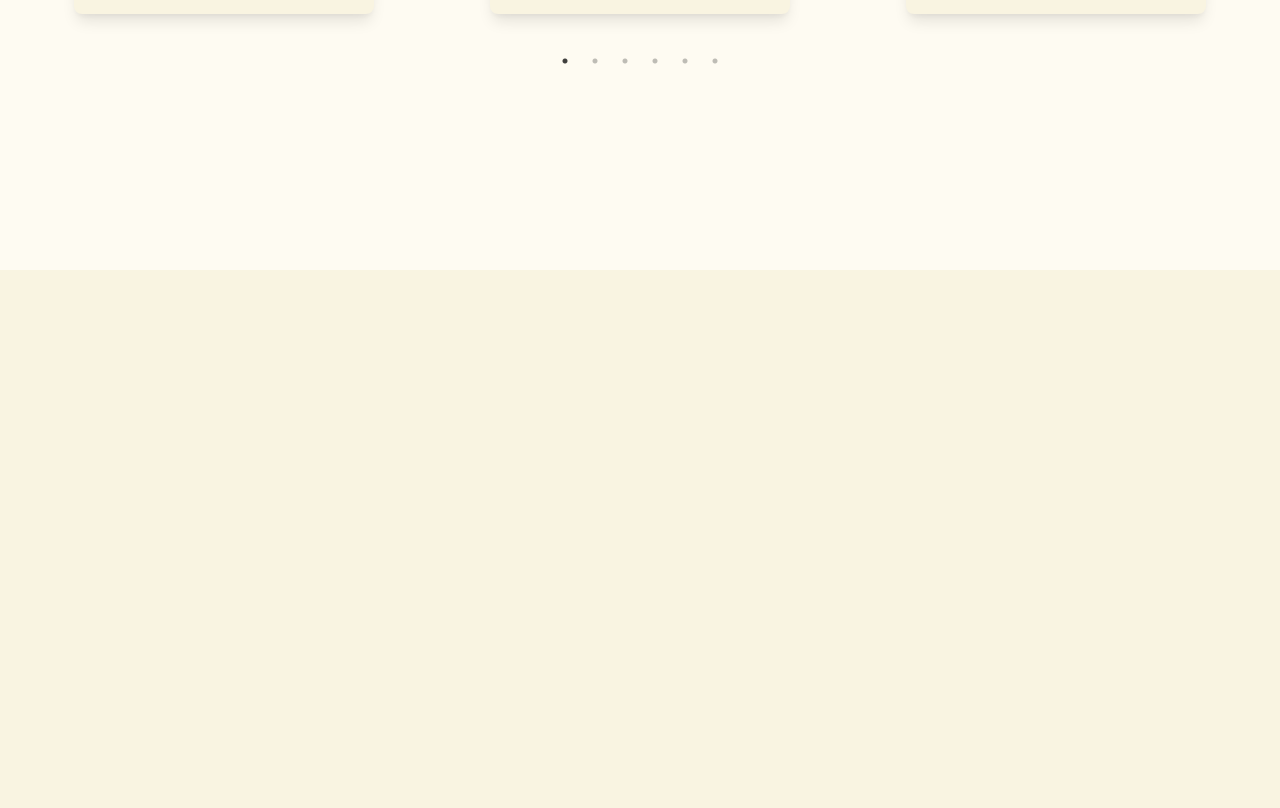
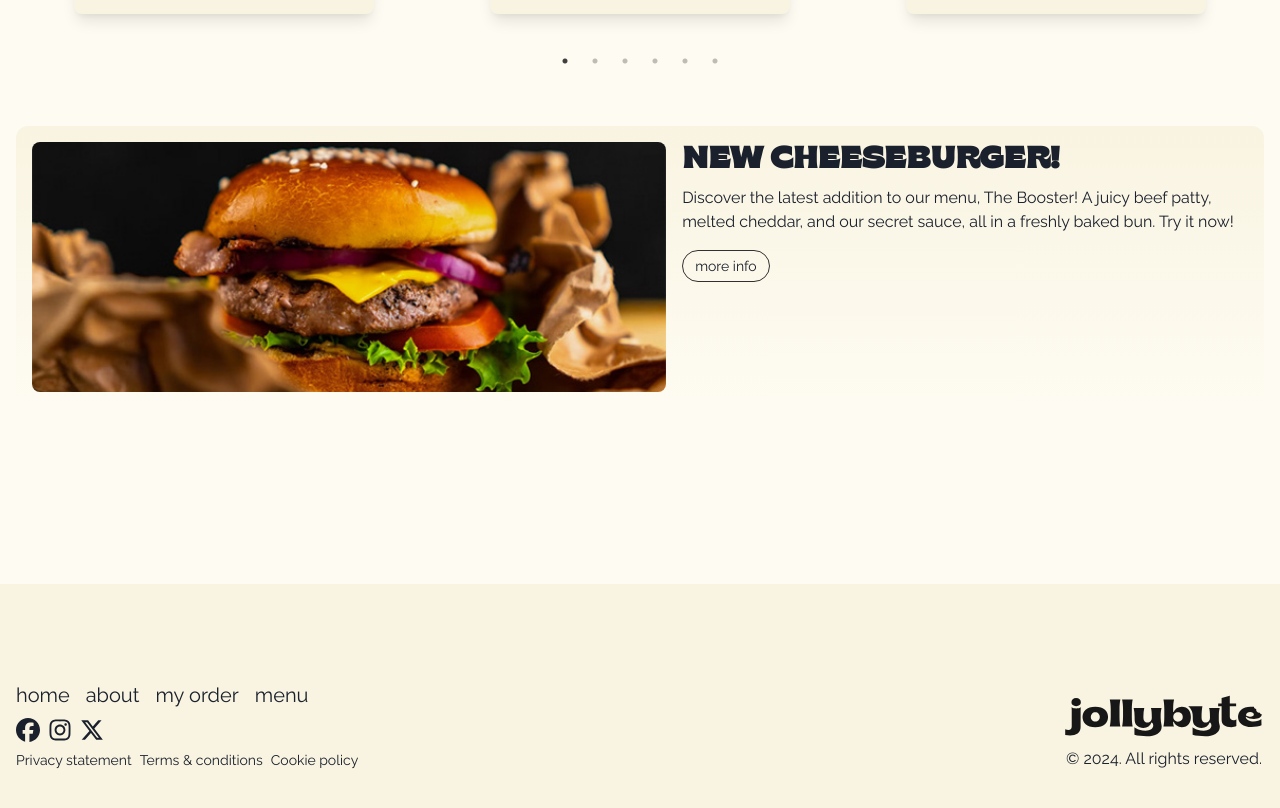
Before and after one commit to vaskopavic/awd-project, a Next.js app: page / in a window 1280 px wide. Shown: the part 1460-2268 px from the top of the page. Before the commit the page ends 1730 px from the top, so only its background shows below. Built offline with nearby package versions, Linux system fonts and the light colour scheme.

Commit message:
refine layout and implement miscellaneous UI changes

```diff
--- a/app/layout.tsx
+++ b/app/layout.tsx
@@ -3,6 +3,7 @@ import { fonts } from "@/utils/fonts";
 import ChakraProvider from "@/providers/chakra-provider";
 
 import Header from "@/components/header";
+import Footer from "@/components/footer";
 
 export const metadata: Metadata = {
   title: "Jollybyte",
@@ -24,6 +25,7 @@ export default function RootLayout({
         <ChakraProvider>
           <Header />
           {children}
+          <Footer />
         </ChakraProvider>
       </body>
     </html>
--- a/app/page.tsx
+++ b/app/page.tsx
@@ -4,6 +4,7 @@ import { Container, VStack } from "@chakra-ui/react";
 
 import HeroSection from "@/components/sections/hero";
 import MostPopularOrders from "@/components/sections/most-popular-orders";
+import Article from "@/components/sections/article";
 
 export default function Home() {
   return (
@@ -14,6 +15,7 @@ export default function Home() {
       <VStack bg="brand.foreground">
         <Container maxW="container.xl" mb="32" p="4">
           <MostPopularOrders />
+          <Article />
         </Container>
       </VStack>
     </>
--- /dev/null
+++ b/components/footer.tsx
@@ -0,0 +1,94 @@
+"use client";
+
+import NextLink from "next/link";
+import {
+  Container,
+  VStack,
+  HStack,
+  Box,
+  Text,
+  Image,
+  Icon,
+} from "@chakra-ui/react";
+import { FaFacebook, FaInstagram, FaXTwitter } from "react-icons/fa6";
+
+const Footer = () => {
+  return (
+    <Container maxW="container.xl" bg="brand.background">
+      <HStack
+        alignItems="end"
+        justifyContent="space-between"
+        py={{ base: "4", md: "24" }}
+      >
+        <VStack
+          display={{ base: "none", md: "flex" }}
+          alignItems={{ base: "center", md: "start" }}
+          justifyContent="center"
+        >
+          <HStack gap="4">
+            <Box as={NextLink} href="/" fontSize={{ md: "lg", lg: "xl" }}>
+              home
+            </Box>
+            <Box as={NextLink} href="/about" fontSize={{ md: "lg", lg: "xl" }}>
+              about
+            </Box>
+            <Box as={NextLink} href="/order" fontSize={{ md: "lg", lg: "xl" }}>
+              my order
+            </Box>
+            <Box as={NextLink} href="/menu" fontSize={{ md: "lg", lg: "xl" }}>
+              menu
+            </Box>
+          </HStack>
+          <HStack>
+            <Icon
+              as={FaFacebook}
+              boxSize={6}
+              color="brand.black"
+              _hover={{ cursor: "pointer" }}
+            />
+            <Icon
+              as={FaInstagram}
+              boxSize={6}
+              color="brand.black"
+              _hover={{ cursor: "pointer" }}
+            />
+            <Icon
+              as={FaXTwitter}
+              boxSize={6}
+              color="brand.black"
+              _hover={{ cursor: "pointer" }}
+            />
+          </HStack>
+          <HStack gap="2">
+            <Text
+              fontSize="sm"
+              _hover={{ cursor: "pointer", textDecoration: "underline" }}
+            >
+              Privacy statement
+            </Text>
+            <Text
+              fontSize="sm"
+              _hover={{ cursor: "pointer", textDecoration: "underline" }}
+            >
+              Terms & conditions
+            </Text>
+            <Text
+              fontSize="sm"
+              _hover={{ cursor: "pointer", textDecoration: "underline" }}
+            >
+              Cookie policy
+            </Text>
+          </HStack>
+        </VStack>
+        <VStack w={{ base: "full", md: "max" }}>
+          <Box as={NextLink} href="/">
+            <Image w="200px" src="logo.svg" />
+          </Box>
+          <Text>&#169; {new Date().getFullYear()}. All rights reserved.</Text>
+        </VStack>
+      </HStack>
+    </Container>
+  );
+};
+
+export default Footer;
--- a/components/header.tsx
+++ b/components/header.tsx
@@ -21,8 +21,7 @@ const Header = () => {
   const isMediumBreakpoint = useMediaQuery(768);
 
   return (
-    <Box id="header" bg="brand.background">
-      <Container maxW="container.xl">
+    <Container maxW="container.xl" bg="brand.background">
       <HStack alignItems="center" justifyContent="space-between" py="8">
         <Box as={NextLink} href="/">
           <Image w="200px" src="logo.svg" alt="Logo" />
@@ -110,7 +109,6 @@ const Header = () => {
         )}
       </HStack>
     </Container>
-    </Box>
   );
 };
 
--- /dev/null
+++ b/components/sections/article.tsx
@@ -0,0 +1,51 @@
+import {
+  Stack,
+  VStack,
+  Box,
+  Heading,
+  Text,
+  Image,
+  Button,
+} from "@chakra-ui/react";
+
+const Article = () => {
+  return (
+    <Stack
+      direction={{ base: "column", md: "row" }}
+      alignItems="start"
+      justifyContent="space-between"
+      gap="4"
+      bgGradient="linear(brand.background, brand.foreground)"
+      rounded="xl"
+      p="4"
+      mb="8"
+    >
+      <Box w="full">
+        <Image
+          src="hero_promo.jpg"
+          alt="Article offer #1"
+          objectFit="cover"
+          w="100%"
+          h="100%"
+          maxH="250px"
+          rounded="lg"
+        />
+      </Box>
+      <VStack alignItems={{ base: "center", md: "start" }} maxW="container.md">
+        <Heading as="h3" size="lg">
+          NEW CHEESEBURGER!
+        </Heading>
+        <Text mb="2" textAlign={{ base: "center", md: "start" }}>
+          Discover the latest addition to our menu, The Booster! A juicy beef
+          patty, melted cheddar, and our secret sauce, all in a freshly baked
+          bun. Try it now!
+        </Text>
+        <Button variant="base" size="sm">
+          more info
+        </Button>
+      </VStack>
+    </Stack>
+  );
+};
+
+export default Article;
--- a/package.json
+++ b/package.json
@@ -17,6 +17,7 @@
     "next": "14.1.0",
     "react": "^18",
     "react-dom": "^18",
+    "react-icons": "^5.0.1",
     "react-slick": "^0.30.1",
     "slick-carousel": "^1.8.1",
     "uuid": "^9.0.1"
```
Also changed, not shown: app/menu/page.tsx (+6 -6 lines), public/hero_promo.jpg (added), 1 other file (tests, documents, lock files or other folders). Lines whose indentation alone changed are shown as unchanged.
